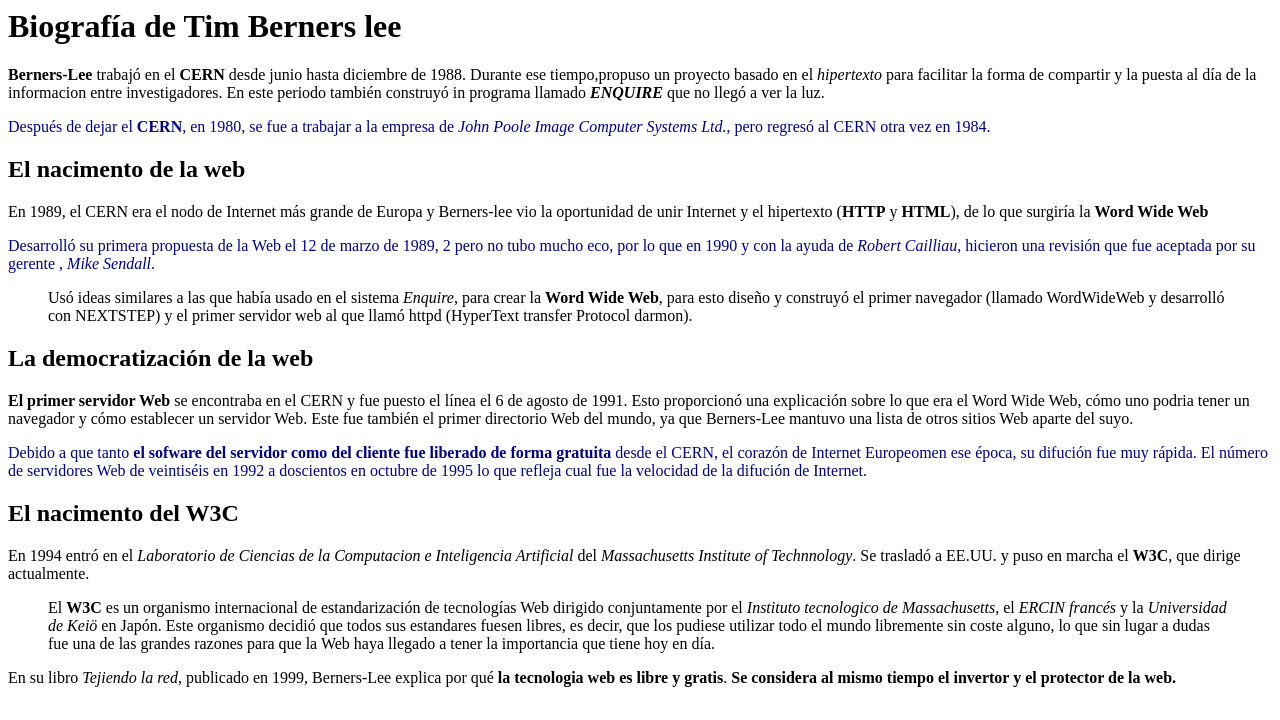
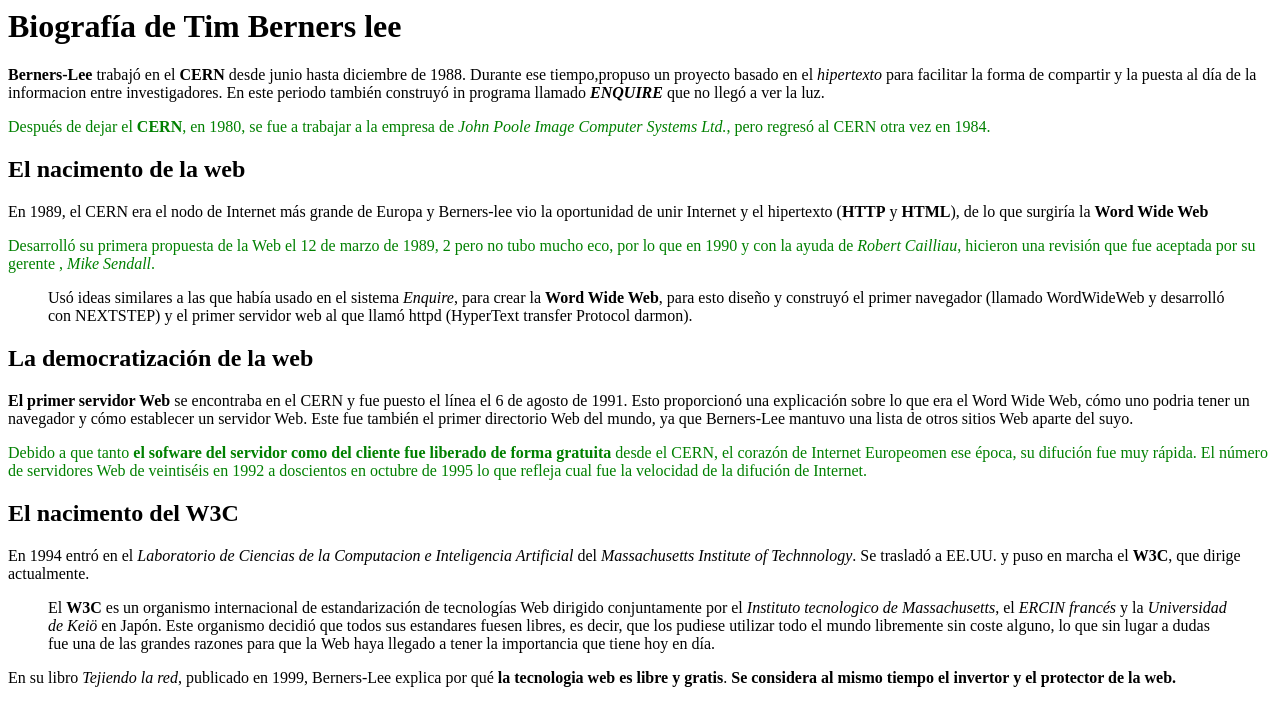
Before and after one commit to kevinACU/kevinAguirreLP3, a PHP site: page /trabajo1.html in a window 1280 px wide. Shown: the top 720 px of the page. Run offline with PHP 8.4, Linux system fonts and the light colour scheme.

Commit message:
starting

```diff
--- a/semana1 dia2/estilos.css
+++ b/semana1 dia2/estilos.css
@@ -1,5 +1,5 @@
 p + p {
-    color: darkblue;
+    color: green;
   }
   p.textindent {
     text-indent: 30px;
```
